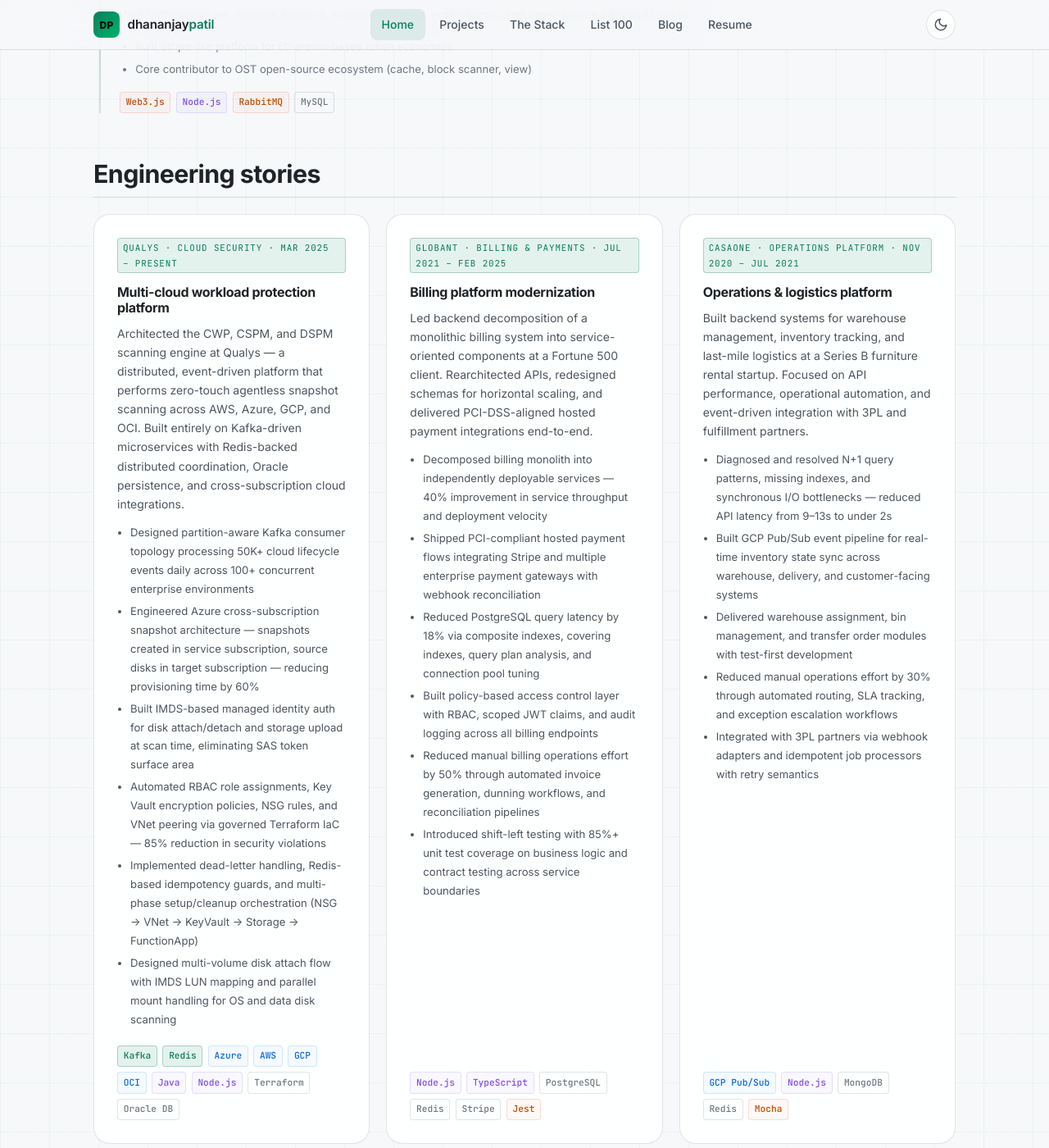
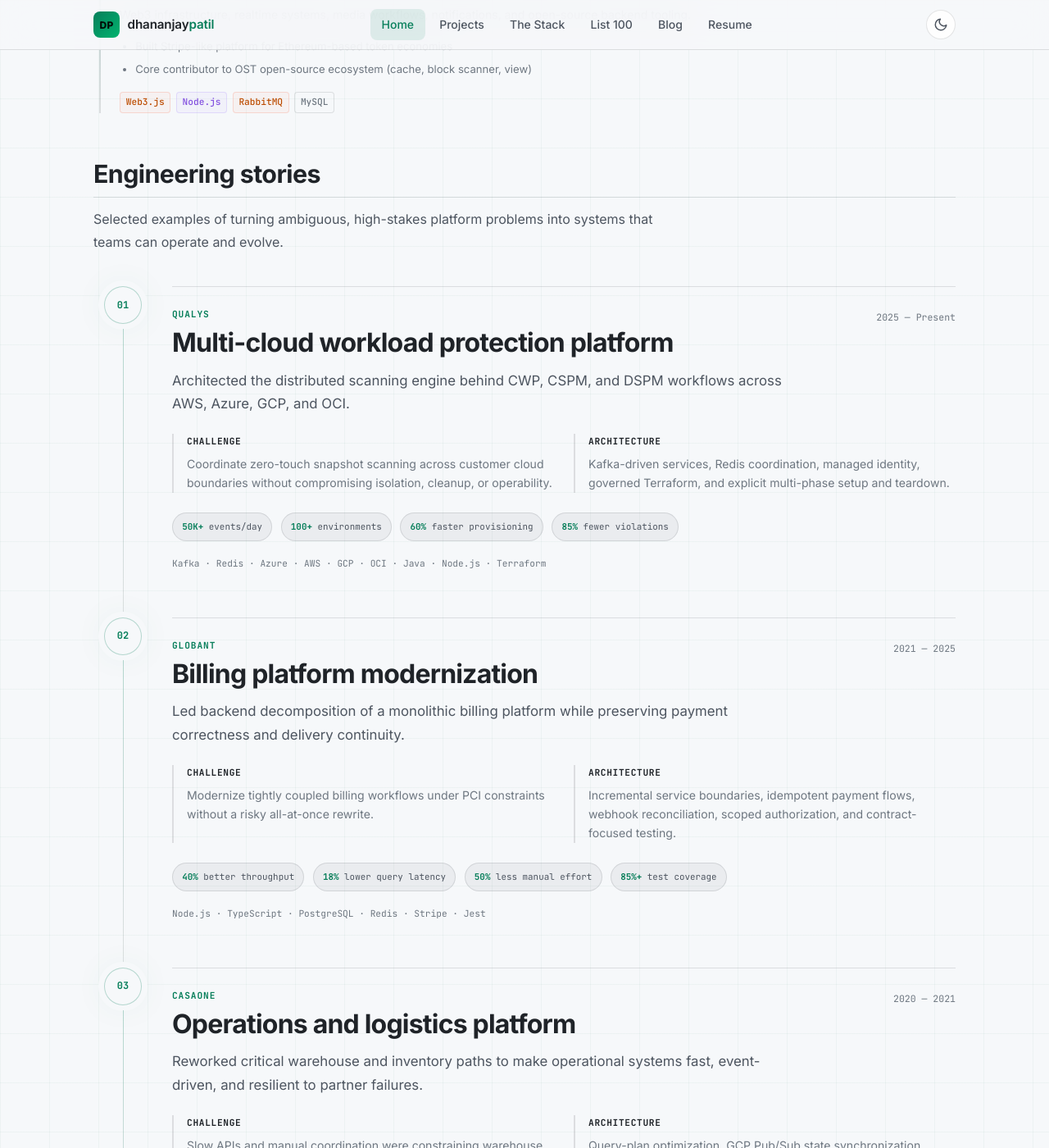
Before and after one commit to dhananjay8/dhananjay8, a Jekyll site: the page built from index.md, in a window 1280 px wide and 1400 px high, scrolled down 1575 px. Shown: the whole window at 82% size. Built offline with Jekyll 4.4.1, drawn with Linux system fonts in a browser that asks for light colours; some of the changed text lies outside the part shown.

Commit message:
feat: redesign engineering stories as editorial timeline

```diff
--- a/assets/css/style.scss
+++ b/assets/css/style.scss
@@ -1586,3 +1586,186 @@ h3:hover .anchor-link,
   .result-grid { grid-template-columns: repeat(2, 1fr); }
   .research-article th, .research-article td { min-width: 120px; }
 }
+
+/* ---- Engineering stories ---- */
+.section-intro {
+  max-width: 720px;
+  margin: -0.5rem 0 2.5rem;
+  color: var(--text-sub);
+}
+
+.story-list {
+  position: relative;
+  margin-bottom: 5rem;
+}
+
+.story-item {
+  display: grid;
+  grid-template-columns: 72px minmax(0, 1fr);
+  gap: 1.5rem;
+  padding: 0 0 3.5rem;
+}
+
+.story-item:last-child { padding-bottom: 0; }
+
+.story-rail {
+  position: relative;
+  display: flex;
+  justify-content: center;
+}
+
+.story-rail::after {
+  content: '';
+  position: absolute;
+  top: 52px;
+  bottom: -3.5rem;
+  width: 1px;
+  background: linear-gradient(var(--accent-border), var(--border));
+}
+
+.story-item:last-child .story-rail::after { display: none; }
+
+.story-rail span {
+  position: sticky;
+  top: 84px;
+  display: grid;
+  place-items: center;
+  width: 46px;
+  height: 46px;
+  border: 1px solid var(--accent-border);
+  border-radius: 50%;
+  font-family: var(--font-mono);
+  font-size: 0.75rem;
+  font-weight: 700;
+  color: var(--accent);
+  background: var(--bg);
+  box-shadow: 0 0 0 7px var(--bg), var(--shadow-glow);
+}
+
+.story-main {
+  padding: 0.25rem 0 0;
+  border-top: 1px solid var(--border);
+  transition: border-color var(--transition);
+}
+
+.story-item:hover .story-main { border-color: var(--accent-border); }
+
+.story-header {
+  display: flex;
+  align-items: flex-start;
+  justify-content: space-between;
+  gap: 2rem;
+  padding: 1.25rem 0 0.75rem;
+}
+
+.story-company {
+  display: block;
+  margin-bottom: 0.35rem;
+  font-family: var(--font-mono);
+  font-size: 0.7rem;
+  font-weight: 700;
+  color: var(--accent);
+  letter-spacing: 0.08em;
+  text-transform: uppercase;
+}
+
+.story-header h3 {
+  margin: 0;
+  font-size: clamp(1.35rem, 3vw, 2rem);
+  line-height: 1.2;
+  letter-spacing: -0.025em;
+}
+
+.story-period {
+  flex-shrink: 0;
+  padding-top: 0.2rem;
+  font-family: var(--font-mono);
+  font-size: 0.72rem;
+  color: var(--text-muted);
+}
+
+.story-lead {
+  max-width: 760px;
+  margin-bottom: 1.4rem;
+  font-size: 1.05rem;
+  line-height: 1.7;
+  color: var(--text-sub);
+}
+
+.story-detail-grid {
+  display: grid;
+  grid-template-columns: repeat(2, minmax(0, 1fr));
+  gap: 1.5rem;
+  margin-bottom: 1.5rem;
+}
+
+.story-detail-grid > div {
+  padding-left: 1rem;
+  border-left: 2px solid var(--border);
+}
+
+.story-detail-grid strong {
+  display: block;
+  margin-bottom: 0.35rem;
+  font-family: var(--font-mono);
+  font-size: 0.7rem;
+  color: var(--text);
+  letter-spacing: 0.06em;
+  text-transform: uppercase;
+}
+
+.story-detail-grid p {
+  margin: 0;
+  font-size: 0.88rem;
+  line-height: 1.65;
+  color: var(--text-muted);
+}
+
+.story-impact {
+  display: flex;
+  flex-wrap: wrap;
+  gap: 0.65rem;
+  margin-bottom: 1.1rem;
+}
+
+.story-impact span {
+  padding: 0.45rem 0.7rem;
+  border: 1px solid var(--border);
+  border-radius: 999px;
+  font-family: var(--font-mono);
+  font-size: 0.68rem;
+  color: var(--text-sub);
+  background: var(--soft-bg);
+}
+
+.story-impact strong { color: var(--accent); }
+
+.story-tech {
+  font-family: var(--font-mono);
+  font-size: 0.7rem;
+  line-height: 1.7;
+  color: var(--text-muted);
+}
+
+@media (max-width: 700px) {
+  .story-item {
+    grid-template-columns: 38px minmax(0, 1fr);
+    gap: 0.85rem;
+    padding-bottom: 2.75rem;
+  }
+
+  .story-rail span {
+    top: 76px;
+    width: 32px;
+    height: 32px;
+    font-size: 0.62rem;
+    box-shadow: 0 0 0 5px var(--bg);
+  }
+
+  .story-rail::after { top: 38px; bottom: -2.75rem; }
+  .story-header { display: block; padding-top: 1rem; }
+  .story-period { display: block; margin-top: 0.5rem; }
+  .story-detail-grid { grid-template-columns: 1fr; gap: 1rem; }
+  .story-lead { font-size: 0.95rem; }
+  .story-impact { gap: 0.45rem; }
+}
--- a/index.md
+++ b/index.md
@@ -122,90 +122,74 @@ description: Staff-level backend and cloud engineer designing distributed system
 
 ## Engineering stories
 
-<div class="case-grid animate-in">
-  <article class="case-card">
-    <span class="card-tag">Qualys · Cloud Security · Mar 2025 – Present</span>
-    <h3>Multi-cloud workload protection platform</h3>
-    <p>Architected the CWP, CSPM, and DSPM scanning engine at Qualys — a distributed, event-driven platform that performs zero-touch agentless snapshot scanning across AWS, Azure, GCP, and OCI. Built entirely on Kafka-driven microservices with Redis-backed distributed coordination, Oracle persistence, and cross-subscription cloud integrations.</p>
-    <ul>
-      <li>Designed partition-aware Kafka consumer topology processing 50K+ cloud lifecycle events daily across 100+ concurrent enterprise environments</li>
-      <li>Engineered Azure cross-subscription snapshot architecture — snapshots created in service subscription, source disks in target subscription — reducing provisioning time by 60%</li>
-      <li>Built IMDS-based managed identity auth for disk attach/detach and storage upload at scan time, eliminating SAS token surface area</li>
-      <li>Automated RBAC role assignments, Key Vault encryption policies, NSG rules, and VNet peering via governed Terraform IaC — 85% reduction in security violations</li>
-      <li>Implemented dead-letter handling, Redis-based idempotency guards, and multi-phase setup/cleanup orchestration (NSG → VNet → KeyVault → Storage → FunctionApp)</li>
-      <li>Designed multi-volume disk attach flow with IMDS LUN mapping and parallel mount handling for OS and data disk scanning</li>
-    </ul>
-    <div class="tech-tags">
-      <span class="tech-tag accent">Kafka</span>
-      <span class="tech-tag accent">Redis</span>
-      <span class="tech-tag blue">Azure</span>
-      <span class="tech-tag blue">AWS</span>
-      <span class="tech-tag blue">GCP</span>
-      <span class="tech-tag blue">OCI</span>
-      <span class="tech-tag purple">Java</span>
-      <span class="tech-tag purple">Node.js</span>
-      <span class="tech-tag">Terraform</span>
-      <span class="tech-tag">Oracle DB</span>
+<p class="section-intro">Selected examples of turning ambiguous, high-stakes platform problems into systems that teams can operate and evolve.</p>
+
+<div class="story-list animate-in">
+  <article class="story-item">
+    <div class="story-rail"><span>01</span></div>
+    <div class="story-main">
+      <div class="story-header">
+        <div><span class="story-company">Qualys</span><h3>Multi-cloud workload protection platform</h3></div>
+        <span class="story-period">2025 — Present</span>
+      </div>
+      <p class="story-lead">Architected the distributed scanning engine behind CWP, CSPM, and DSPM workflows across AWS, Azure, GCP, and OCI.</p>
+      <div class="story-detail-grid">
+        <div><strong>Challenge</strong><p>Coordinate zero-touch snapshot scanning across customer cloud boundaries without compromising isolation, cleanup, or operability.</p></div>
+        <div><strong>Architecture</strong><p>Kafka-driven services, Redis coordination, managed identity, governed Terraform, and explicit multi-phase setup and teardown.</p></div>
+      </div>
+      <div class="story-impact"><span><strong>50K+</strong> events/day</span><span><strong>100+</strong> environments</span><span><strong>60%</strong> faster provisioning</span><span><strong>85%</strong> fewer violations</span></div>
+      <div class="story-tech">Kafka · Redis · Azure · AWS · GCP · OCI · Java · Node.js · Terraform</div>
     </div>
   </article>
-  <article class="case-card">
-    <span class="card-tag">Globant · Billing &amp; Payments · Jul 2021 – Feb 2025</span>
-    <h3>Billing platform modernization</h3>
-    <p>Led backend decomposition of a monolithic billing system into service-oriented components at a Fortune 500 client. Rearchitected APIs, redesigned schemas for horizontal scaling, and delivered PCI-DSS-aligned hosted payment integrations end-to-end.</p>
-    <ul>
-      <li>Decomposed billing monolith into independently deployable services — 40% improvement in service throughput and deployment velocity</li>
-      <li>Shipped PCI-compliant hosted payment flows integrating Stripe and multiple enterprise payment gateways with webhook reconciliation</li>
-      <li>Reduced PostgreSQL query latency by 18% via composite indexes, covering indexes, query plan analysis, and connection pool tuning</li>
-      <li>Built policy-based access control layer with RBAC, scoped JWT claims, and audit logging across all billing endpoints</li>
-      <li>Reduced manual billing operations effort by 50% through automated invoice generation, dunning workflows, and reconciliation pipelines</li>
-      <li>Introduced shift-left testing with 85%+ unit test coverage on business logic and contract testing across service boundaries</li>
-    </ul>
-    <div class="tech-tags">
-      <span class="tech-tag purple">Node.js</span>
-      <span class="tech-tag purple">TypeScript</span>
-      <span class="tech-tag">PostgreSQL</span>
-      <span class="tech-tag">Redis</span>
-      <span class="tech-tag">Stripe</span>
-      <span class="tech-tag orange">Jest</span>
+
+  <article class="story-item">
+    <div class="story-rail"><span>02</span></div>
+    <div class="story-main">
+      <div class="story-header">
+        <div><span class="story-company">Globant</span><h3>Billing platform modernization</h3></div>
+        <span class="story-period">2021 — 2025</span>
+      </div>
+      <p class="story-lead">Led backend decomposition of a monolithic billing platform while preserving payment correctness and delivery continuity.</p>
+      <div class="story-detail-grid">
+        <div><strong>Challenge</strong><p>Modernize tightly coupled billing workflows under PCI constraints without a risky all-at-once rewrite.</p></div>
+        <div><strong>Architecture</strong><p>Incremental service boundaries, idempotent payment flows, webhook reconciliation, scoped authorization, and contract-focused testing.</p></div>
+      </div>
+      <div class="story-impact"><span><strong>40%</strong> better throughput</span><span><strong>18%</strong> lower query latency</span><span><strong>50%</strong> less manual effort</span><span><strong>85%+</strong> test coverage</span></div>
+      <div class="story-tech">Node.js · TypeScript · PostgreSQL · Redis · Stripe · Jest</div>
     </div>
   </article>
-  <article class="case-card">
-    <span class="card-tag">CasaOne · Operations Platform · Nov 2020 – Jul 2021</span>
-    <h3>Operations &amp; logistics platform</h3>
-    <p>Built backend systems for warehouse management, inventory tracking, and last-mile logistics at a Series B furniture rental startup. Focused on API performance, operational automation, and event-driven integration with 3PL and fulfillment partners.</p>
-    <ul>
-      <li>Diagnosed and resolved N+1 query patterns, missing indexes, and synchronous I/O bottlenecks — reduced API latency from 9–13s to under 2s</li>
-      <li>Built GCP Pub/Sub event pipeline for real-time inventory state sync across warehouse, delivery, and customer-facing systems</li>
-      <li>Delivered warehouse assignment, bin management, and transfer order modules with test-first development</li>
-      <li>Reduced manual operations effort by 30% through automated routing, SLA tracking, and exception escalation workflows</li>
-      <li>Integrated with 3PL partners via webhook adapters and idempotent job processors with retry semantics</li>
-    </ul>
-    <div class="tech-tags">
-      <span class="tech-tag blue">GCP Pub/Sub</span>
-      <span class="tech-tag purple">Node.js</span>
-      <span class="tech-tag">MongoDB</span>
-      <span class="tech-tag">Redis</span>
-      <span class="tech-tag orange">Mocha</span>
+
+  <article class="story-item">
+    <div class="story-rail"><span>03</span></div>
+    <div class="story-main">
+      <div class="story-header">
+        <div><span class="story-company">CasaOne</span><h3>Operations and logistics platform</h3></div>
+        <span class="story-period">2020 — 2021</span>
+      </div>
+      <p class="story-lead">Reworked critical warehouse and inventory paths to make operational systems fast, event-driven, and resilient to partner failures.</p>
+      <div class="story-detail-grid">
+        <div><strong>Challenge</strong><p>Slow APIs and manual coordination were constraining warehouse, delivery, and customer-facing workflows.</p></div>
+        <div><strong>Architecture</strong><p>Query-plan optimization, GCP Pub/Sub state synchronization, idempotent partner adapters, retries, and SLA-aware escalation.</p></div>
+      </div>
+      <div class="story-impact"><span><strong>9–13s → &lt;2s</strong> API latency</span><span><strong>30%</strong> less manual effort</span><span><strong>Real-time</strong> inventory sync</span></div>
+      <div class="story-tech">GCP Pub/Sub · Node.js · MongoDB · Redis · Mocha</div>
     </div>
   </article>
-  <article class="case-card">
-    <span class="card-tag">TrueSparrow · Web3 Infrastructure · Jun 2018 – Nov 2020</span>
-    <h3>Token economy platform on Ethereum</h3>
-    <p>Built backend infrastructure for OST — a Stripe-like platform for Ethereum-based branded token economies used by consumer apps. Delivered realtime systems, media processing pipelines, notification infrastructure, and contributed to multiple open-source packages shipped by the company.</p>
-    <ul>
-      <li>Designed and shipped Web3 REST APIs for token minting, transfers, and wallet management using Web3.js over Ethereum sidechains</li>
-      <li>Built RabbitMQ-driven async job processing for token transactions with retry, DLQ, and consistency guarantees across MySQL and DynamoDB</li>
-      <li>Improved system throughput by implementing request sharding, connection pool sizing, and async parallelism across worker pools</li>
-      <li>Delivered realtime notification service (WebSockets + Redis Pub/Sub), in-app chat backend, and media transcoding pipeline</li>
-      <li>Core contributor to OST Cache (universal caching library), OST Block Scanner (Ethereum chain indexer), and OST View (explorer UI backend)</li>
-    </ul>
-    <div class="tech-tags">
-      <span class="tech-tag orange">Web3.js</span>
-      <span class="tech-tag orange">RabbitMQ</span>
-      <span class="tech-tag purple">Node.js</span>
-      <span class="tech-tag">MySQL</span>
-      <span class="tech-tag">DynamoDB</span>
-      <span class="tech-tag">Redis</span>
+
+  <article class="story-item">
+    <div class="story-rail"><span>04</span></div>
+    <div class="story-main">
+      <div class="story-header">
+        <div><span class="story-company">TrueSparrow</span><h3>Token economy infrastructure</h3></div>
+        <span class="story-period">2018 — 2020</span>
+      </div>
+      <p class="story-lead">Built transaction, realtime, and developer infrastructure for Ethereum-based branded token economies.</p>
+      <div class="story-detail-grid">
+        <div><strong>Challenge</strong><p>Expose blockchain operations through familiar APIs while managing asynchronous confirmation, retries, and consistency.</p></div>
+        <div><strong>Architecture</strong><p>Web3 APIs, RabbitMQ workers with dead-letter handling, sharded processing, realtime notifications, and reusable open-source tooling.</p></div>
+      </div>
+      <div class="story-impact"><span><strong>3</strong> open-source systems</span><span><strong>Async</strong> transaction guarantees</span><span><strong>Realtime</strong> client updates</span></div>
+      <div class="story-tech">Web3.js · RabbitMQ · Node.js · MySQL · DynamoDB · Redis</div>
     </div>
   </article>
 </div>
@@ -261,13 +245,6 @@ description: Staff-level backend and cloud engineer designing distributed system
       <span class="tech-tag">Research</span>
     </div>
   </article>
-</div>
-
-<div class="section-cta animate-in">
-  <a class="button" href="/projects/">
-    <svg width="14" height="14" viewBox="0 0 24 24" fill="none" stroke="currentColor" stroke-width="2.5"><path d="M22 19a2 2 0 0 1-2 2H4a2 2 0 0 1-2-2V5a2 2 0 0 1 2-2h5l2 3h9a2 2 0 0 1 2 2z"/></svg>
-    View all projects
-  </a>
 </div>
 
 ## Writing
```
